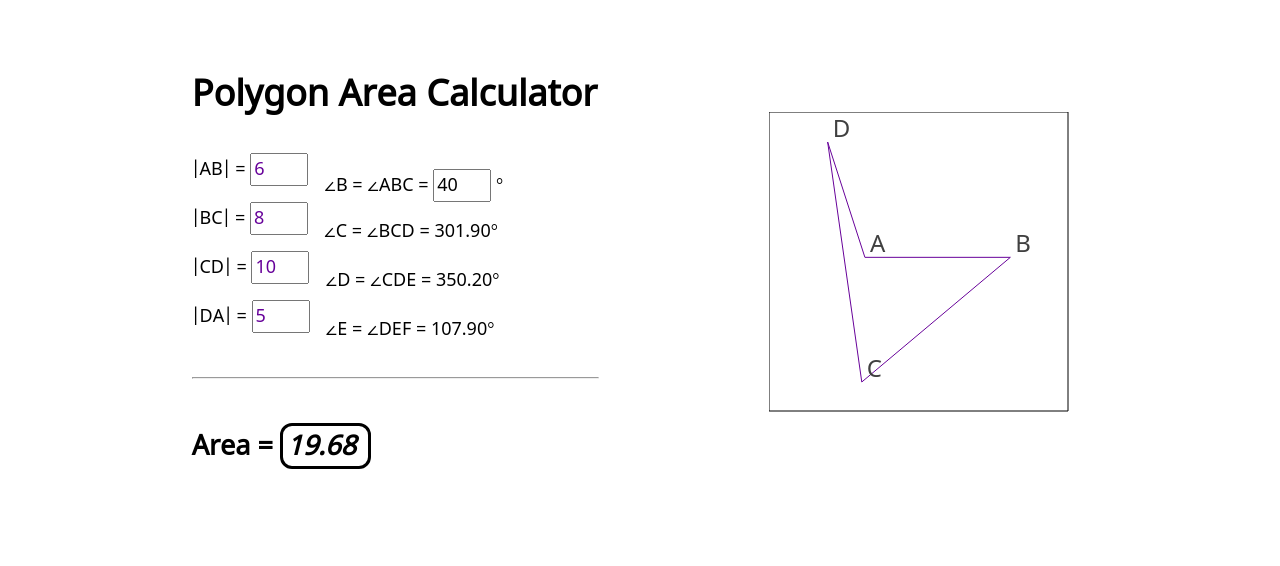
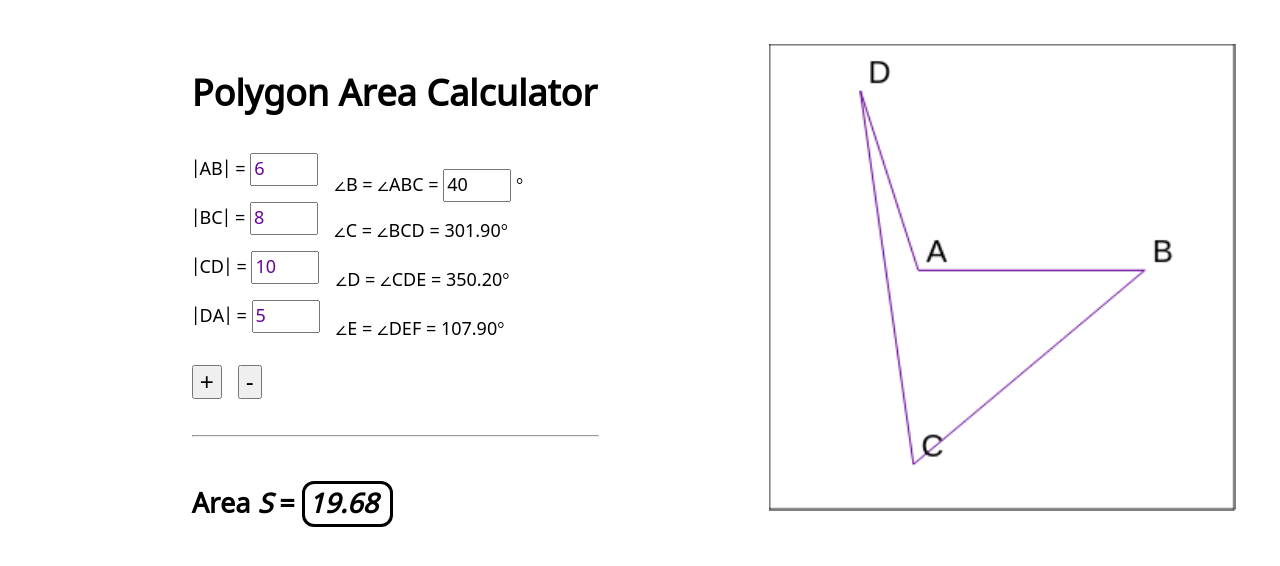
Before and after one commit to pier-bezuhoff/polygon-area, a SvelteKit app: page / in a window 1280 px wide. Shown: the top 566 px of the page. Built offline with nearby package versions, Linux system fonts and the light colour scheme.

Commit message:
added fugly but functioning add/delete controls

```diff
--- a/src/routes/+page.svelte
+++ b/src/routes/+page.svelte
@@ -38,7 +38,7 @@
 	});
 	$inspect(vertices);
 	let area: Area | null = $derived(
-		vertices.length != polygon.sides.length ? null : calculateArea(vertices)
+		vertices.length != polygon.sides.length ? null : Math.abs(calculateArea(vertices)) // negative area can spook ppl i suppose
 	);
 
 	let canvas: HTMLCanvasElement;
@@ -83,8 +83,9 @@
 					context.closePath();
 				}
 				context.stroke();
-				context.fillStyle = '#404040';
-				context.font = '24px Noto Sans Math';
+				/* context.fillStyle = '#404040'; */
+				/* context.font = '24px Noto Sans Math'; */
+				context.font = '20px Arial';
 				for (let i = 0; i < vertices.length; i++) {
 					v = vertices[i];
 					x = canvasCenterX + (v.x - centerX) * scaleFactor;
@@ -94,6 +95,16 @@
 			}
 		}
 	});
+
+	function addSide() {
+		polygon.angles.push(angles[polygon.angles.length]);
+		polygon.sides.push(0);
+	}
+
+	function deleteSide() {
+		polygon.sides.pop();
+		polygon.angles.pop();
+	}
 </script>
 
 <svelte:head>
@@ -131,10 +142,14 @@
 						</div>
 					</div>
 				{/each}
+				<div class="buttons">
+					<button type="button" onclick={addSide}>+</button>
+					<button type="button" onclick={deleteSide}>-</button>
+				</div>
 				{#if area != null}
 					<hr class="result-separator" />
 					<div class="result">
-						<h2>Area = <em class="actual-area">{area.toPrecision(4)}</em></h2>
+						<h2>Area <i>S</i> = <i class="actual-area">{area.toPrecision(4)}</i></h2>
 					</div>
 				{/if}
 			</div>
@@ -175,13 +190,12 @@
 	}
 
 	input[type='number'] {
-		width: 50px;
+		width: 60px;
 	}
 
 	.row {
 		display: flex;
 		flex-direction: row;
-		align-items: center;
 		justify-content: center;
 	}
 
@@ -201,6 +215,9 @@
 
 	.right-column {
 		width: 40%;
+		display: flex;
+		flex-direction: column;
+		justify-content: center;
 	}
 
 	.entry-row {
@@ -226,6 +243,18 @@
 		color: var(--primary-color);
 	}
 
+	.buttons {
+		display: flex;
+		flex-direction: row;
+		justify-content: left;
+		margin-top: 24px;
+	}
+
+	button {
+		margin-right: 16px;
+		font-size: 24px;
+	}
+
 	.result-separator {
 		float: left;
 		width: 100%;
```
